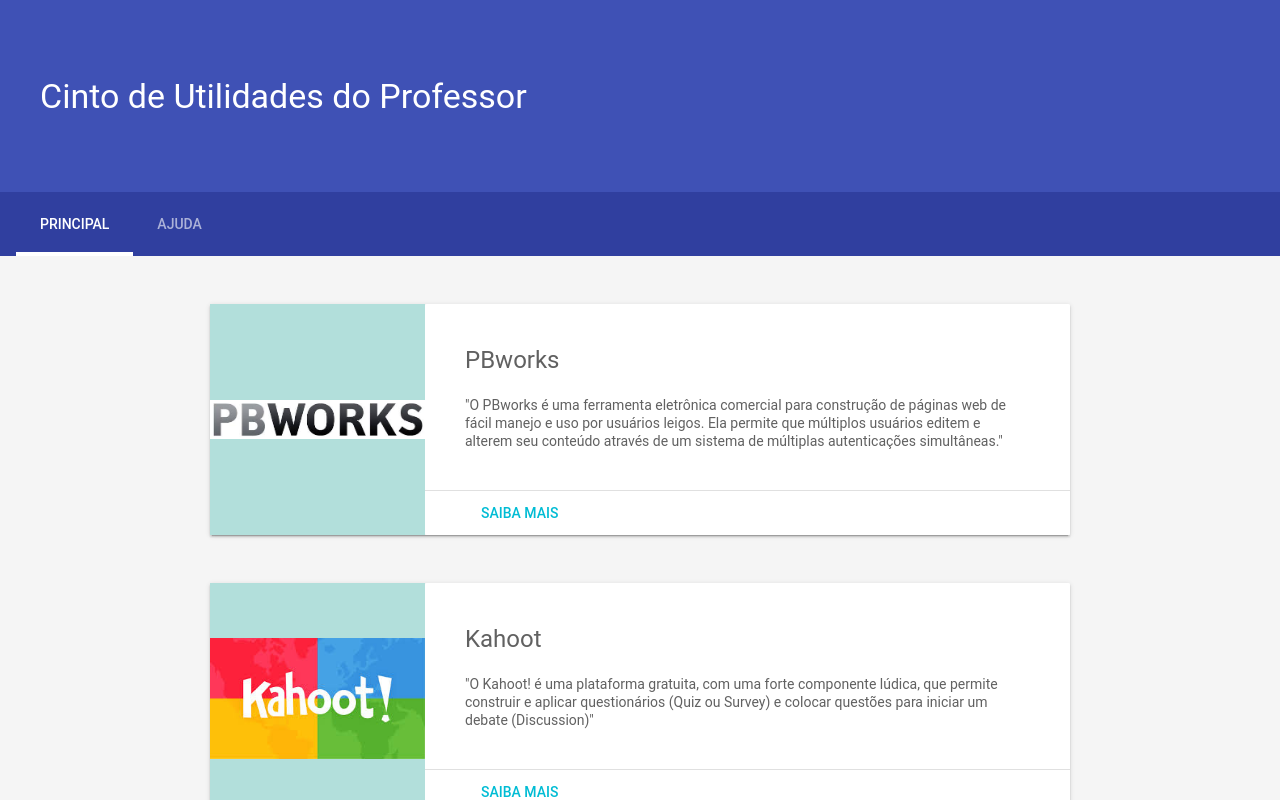
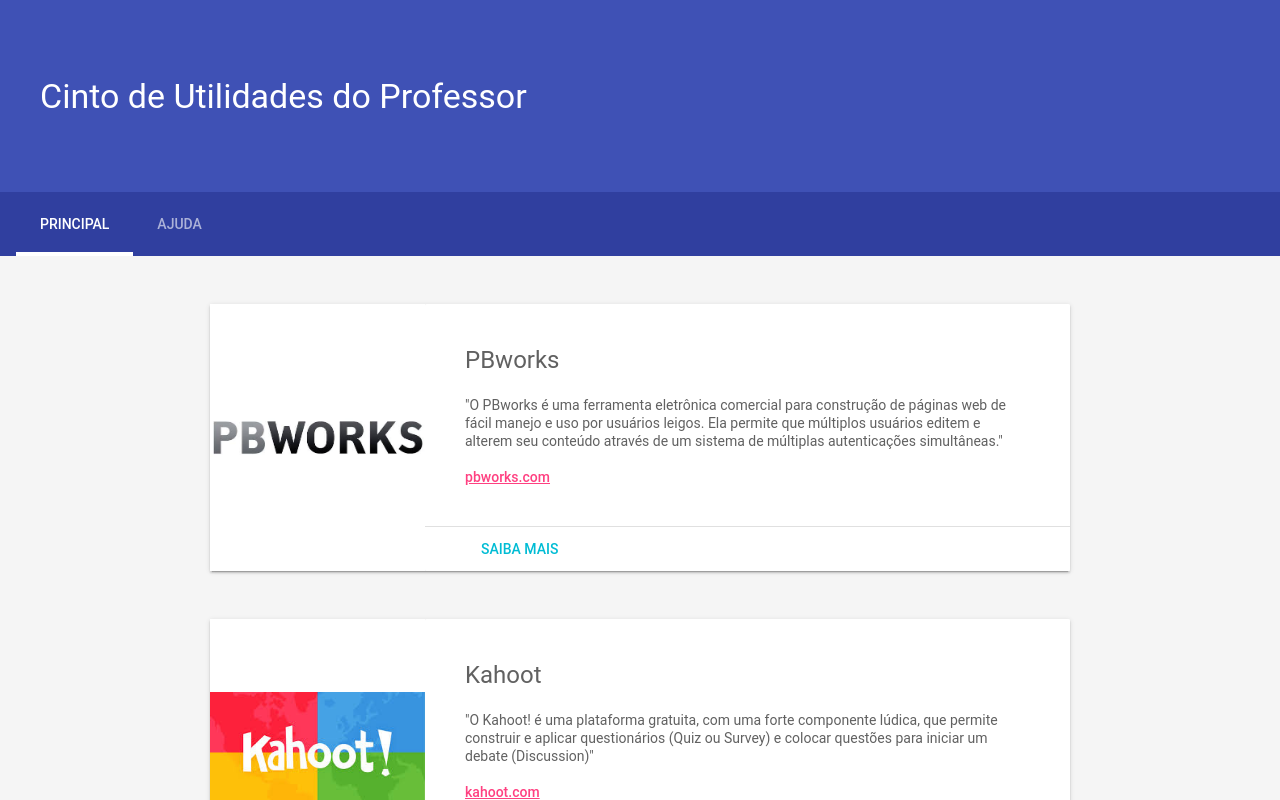
Before and after one commit to isaofelipe/cinto-utilidades-professor, a plain HTML site: page index.html in a window 1280 px wide. Drawn offline with nearby package versions, Linux system fonts and the light colour scheme.

Commit message:
Mundança textos

```diff
--- a/index.html
+++ b/index.html
@@ -70,13 +70,14 @@
       <main class="mdl-layout__content">
         <div class="mdl-layout__tab-panel is-active" id="overview">
           <section class="section--center mdl-grid mdl-grid--no-spacing mdl-shadow--2dp">
-            <header class="section__play-btn mdl-cell mdl-cell--3-col-desktop mdl-cell--2-col-tablet mdl-cell--4-col-phone mdl-color--teal-100 mdl-color-text--white">
+            <header class="section__play-btn mdl-cell mdl-cell--3-col-desktop mdl-cell--2-col-tablet mdl-cell--4-col-phone mdl-color-text--white" style="background-color:#ffffff">
               <img src="images/pbworkslogo.jpg" style="max-width: 100%">
             </header>
             <div class="mdl-card mdl-cell mdl-cell--9-col-desktop mdl-cell--6-col-tablet mdl-cell--4-col-phone">
               <div class="mdl-card__supporting-text">
                 <h4>PBworks</h4>
-                "O PBworks é uma ferramenta eletrônica comercial para construção de páginas web de fácil manejo e uso por usuários leigos. Ela permite que múltiplos usuários editem e alterem seu conteúdo através de um sistema de múltiplas autenticações simultâneas."
+                "O PBworks é uma ferramenta eletrônica comercial para construção de páginas web de fácil manejo e uso por usuários leigos. Ela permite que múltiplos usuários editem e alterem seu conteúdo através de um sistema de múltiplas autenticações simultâneas."<br/><br/>
+				<a href="pbworks.com">pbworks.com</a>
               </div>
               <div class="mdl-card__actions">
                 <a href="#" class="mdl-button">Saiba mais</a>
@@ -84,13 +85,14 @@
             </div>
           </section>
 		  <section class="section--center mdl-grid mdl-grid--no-spacing mdl-shadow--2dp">
-            <header class="section__play-btn mdl-cell mdl-cell--3-col-desktop mdl-cell--2-col-tablet mdl-cell--4-col-phone mdl-color--teal-100 mdl-color-text--white">
+            <header class="section__play-btn mdl-cell mdl-cell--3-col-desktop mdl-cell--2-col-tablet mdl-cell--4-col-phone mdl-color-text--white" style="background-color:#ffffff">
               <img src="images/kahootlogo.jpg" style="max-width: 100%">
             </header>
             <div class="mdl-card mdl-cell mdl-cell--9-col-desktop mdl-cell--6-col-tablet mdl-cell--4-col-phone">
               <div class="mdl-card__supporting-text">
                 <h4>Kahoot</h4>
-                "O Kahoot! é uma plataforma gratuita, com uma forte componente lúdica, que permite construir e aplicar questionários (Quiz ou Survey) e colocar questões para iniciar um debate (Discussion)"
+                "O Kahoot! é uma plataforma gratuita, com uma forte componente lúdica, que permite construir e aplicar questionários (Quiz ou Survey) e colocar questões para iniciar um debate (Discussion)"<br/><br/>
+				<a href="kahoot.com">kahoot.com</a>
               </div>
               <div class="mdl-card__actions">
                 <a href="#" class="mdl-button">Saiba mais</a>
@@ -98,13 +100,14 @@
             </div>
           </section>
 		  <section class="section--center mdl-grid mdl-grid--no-spacing mdl-shadow--2dp">
-            <header class="section__play-btn mdl-cell mdl-cell--3-col-desktop mdl-cell--2-col-tablet mdl-cell--4-col-phone mdl-color--teal-100 mdl-color-text--white">
+            <header class="section__play-btn mdl-cell mdl-cell--3-col-desktop mdl-cell--2-col-tablet mdl-cell--4-col-phone mdl-color-text--white"  style="background-color:#ffffff">
               <img src="images/flowlablogo.jpg" style="max-width: 100%">
             </header>
             <div class="mdl-card mdl-cell mdl-cell--9-col-desktop mdl-cell--6-col-tablet mdl-cell--4-col-phone">
               <div class="mdl-card__supporting-text">
                 <h4>Flowlab</h4>
-                Flowlab é uma plataforma online de desenvolvimento de jogos de fácil utilização, sem necessidade de conhecimentos de programação.
+                Flowlab é uma plataforma online de desenvolvimento de jogos de fácil utilização, sem necessidade de conhecimentos de programação.<br/><br/>
+				<a href="flowlab.io/">flowlab.io/</a>
               </div>
               <div class="mdl-card__actions">
                 <a href="#" class="mdl-button">Saiba mais</a>
@@ -131,9 +134,9 @@
         <div class="mdl-layout__tab-panel" id="features">
           <section class="section--center mdl-grid mdl-grid--no-spacing">
             <div class="mdl-cell mdl-cell--12-col">
-              <h4>O que é?</h4>
+              <h4>O que é o Cinto de Utilizades do Professor?</h4>
               <p>
-				O Cinto de Utilidades do Professor é um agregador de ferramentas que podem ser utilizadas no auxílio de professores de todas as áreas de ensino, tanto dentro quanto fora da sala de aula.
+				É um agregador de ferramentas que podem ser utilizadas no auxílio de professores de todas as áreas de ensino, tanto dentro quanto fora da sala de aula.
 			  </p>
 			  <p>
 				A ideia é utilizar a tecnologia para melhorar a comunicação entre aluno e professor, e dinamizar o ensino através da gamificação.
```
